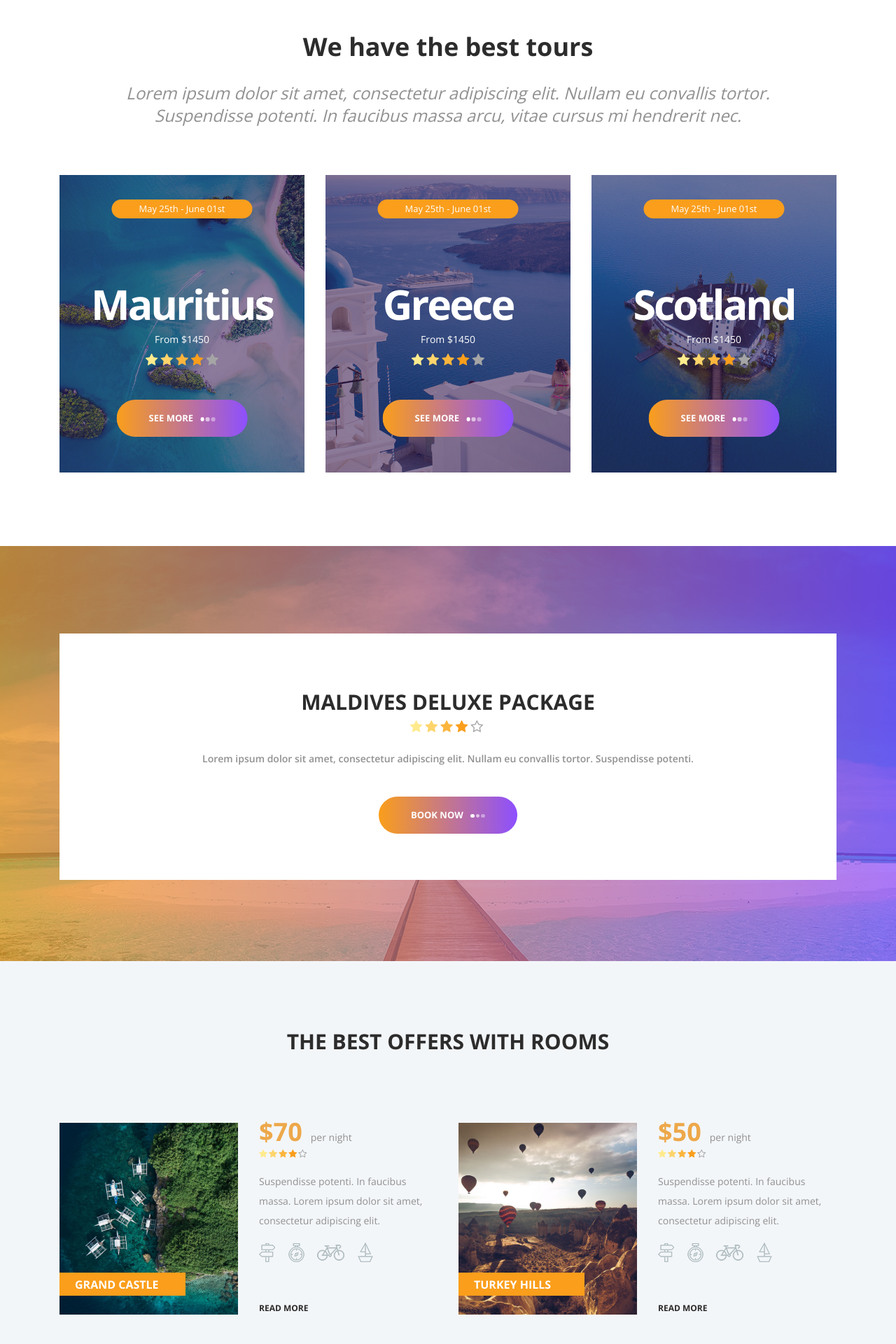
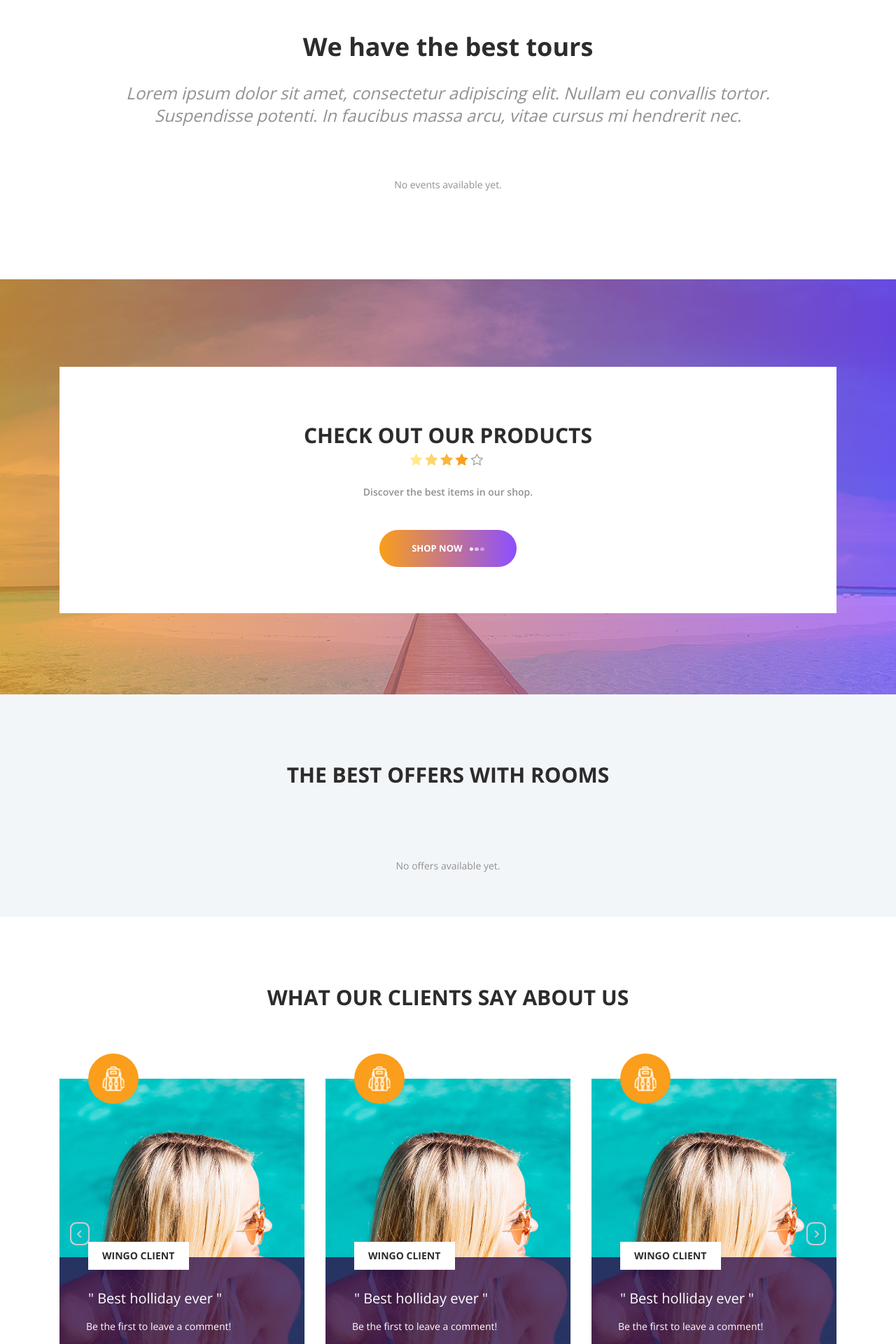
Before and after one commit to nour0310/Esprit-PIDEV-3A32-2526-WinGo, a Symfony app: template templates/index.html.twig in a window 1280 px wide. Shown: the part 1033-2953 px from the top of the page at 70% size. Run offline with Twig, Linux system fonts and the light colour scheme; the template is opened without the code that fills it, so the values that code supplies are empty; some libraries are stand-ins or nearby versions.

Commit message:
les tests

```diff
--- a/templates/index.html.twig
+++ b/templates/index.html.twig
@@ -134,23 +134,17 @@
 			</div>
 			<div class="row intro_items">
 
-				{% set intro_items = intro_items is defined ? intro_items : [
-					{image: 'intro_1.jpg', date: 'May 25th - June 01st', name: 'Mauritius', price: 'From $1450'},
-					{image: 'intro_2.jpg', date: 'May 25th - June 01st', name: 'Greece', price: 'From $1450'},
-					{image: 'intro_3.jpg', date: 'May 25th - June 01st', name: 'Scotland', price: 'From $1450'}
-				] %}
-
-				{% for item in intro_items %}
+				{% for event in events %}
 				<div class="col-lg-4 intro_col">
 					<div class="intro_item">
 						<div class="intro_item_overlay"></div>
-						<div class="intro_item_background" style="background-image:url({{ asset('images/' ~ item.image) }})"></div>
+						<div class="intro_item_background" style="background-image:url({{ event.imageEvent ? asset('uploads/events/' ~ event.imageEvent) : asset('images/intro_1.jpg') }})"></div>
 						<div class="intro_item_content d-flex flex-column align-items-center justify-content-center">
-							<div class="intro_date">{{ item.date }}</div>
+							<div class="intro_date">{{ event.dateEvent ? event.dateEvent|date('M dS') : '' }}</div>
 							<div class="button intro_button"><div class="button_bcg"></div><a href="#">see more<span></span><span></span><span></span></a></div>
 							<div class="intro_center text-center">
-								<h1>{{ item.name }}</h1>
-								<div class="intro_price">{{ item.price }}</div>
+								<h1>{{ event.title }}</h1>
+								<div class="intro_price">From ${{ event.price }}</div>
 								<div class="rating rating_4">
 									<i class="fa fa-star"></i><i class="fa fa-star"></i><i class="fa fa-star"></i><i class="fa fa-star"></i><i class="fa fa-star"></i>
 								</div>
@@ -158,6 +152,8 @@
 						</div>
 					</div>
 				</div>
+				{% else %}
+				<div class="col text-center"><p>No events available yet.</p></div>
 				{% endfor %}
 
 			</div>
@@ -173,18 +169,19 @@
 					<div class="cta_slider_container">
 						<div class="owl-carousel owl-theme cta_slider">
 
-							{% set cta_items = cta_items is defined ? cta_items : [
-								{title: 'maldives deluxe package', text: 'Lorem ipsum dolor sit amet, consectetur adipiscing elit. Nullam eu convallis tortor. Suspendisse potenti.'},
-								{title: 'maldives deluxe package', text: 'Lorem ipsum dolor sit amet, consectetur adipiscing elit. Nullam eu convallis tortor. Suspendisse potenti.'},
-								{title: 'maldives deluxe package', text: 'Lorem ipsum dolor sit amet, consectetur adipiscing elit. Nullam eu convallis tortor. Suspendisse potenti.'}
-							] %}
-
-							{% for item in cta_items %}
+							{% for produit in produits %}
 							<div class="owl-item cta_item text-center">
-								<div class="cta_title">{{ item.title }}</div>
+								<div class="cta_title">{{ produit.nom }}</div>
 								<div class="rating_r rating_r_4"><i></i><i></i><i></i><i></i><i></i></div>
-								<p class="cta_text">{{ item.text }}</p>
-								<div class="button cta_button"><div class="button_bcg"></div><a href="#">book now<span></span><span></span><span></span></a></div>
+								<p class="cta_text">{{ produit.description|slice(0, 100) }}...</p>
+								<div class="button cta_button"><div class="button_bcg"></div><a href="#">view product<span></span><span></span><span></span></a></div>
+							</div>
+							{% else %}
+							<div class="owl-item cta_item text-center">
+								<div class="cta_title">Check out our products</div>
+								<div class="rating_r rating_r_4"><i></i><i></i><i></i><i></i><i></i></div>
+								<p class="cta_text">Discover the best items in our shop.</p>
+								<div class="button cta_button"><div class="button_bcg"></div><a href="#">shop now<span></span><span></span><span></span></a></div>
 							</div>
 							{% endfor %}
 
@@ -221,28 +218,21 @@
 			</div>
 			<div class="row offers_items">
 
-				{% set offers = offers is defined ? offers : [
-					{image: 'offer_1.jpg', name: 'grand castle', price: '$70', text: 'Suspendisse potenti. In faucibus massa. Lorem ipsum dolor sit amet, consectetur adipiscing elit.'},
-					{image: 'offer_2.jpg', name: 'turkey hills', price: '$50', text: 'Suspendisse potenti. In faucibus massa. Lorem ipsum dolor sit amet, consectetur adipiscing elit.'},
-					{image: 'offer_3.jpg', name: 'island dream', price: '$90', text: 'Suspendisse potenti. In faucibus massa. Lorem ipsum dolor sit amet, consectetur adipiscing elit.'},
-					{image: 'offer_4.jpg', name: 'travel light', price: '$30', text: 'Suspendisse potenti. In faucibus massa. Lorem ipsum dolor sit amet, consectetur adipiscing elit.'}
-				] %}
-
-				{% for offer in offers %}
+				{% for event in events_offers %}
 				<div class="col-lg-6 offers_col">
 					<div class="offers_item">
 						<div class="row">
 							<div class="col-lg-6">
 								<div class="offers_image_container">
-									<div class="offers_image_background" style="background-image:url({{ asset('images/' ~ offer.image) }})"></div>
-									<div class="offer_name"><a href="#">{{ offer.name }}</a></div>
+									<div class="offers_image_background" style="background-image:url({{ event.imageEvent ? asset('uploads/events/' ~ event.imageEvent) : asset('images/offer_1.jpg') }})"></div>
+									<div class="offer_name"><a href="#">{{ event.title }}</a></div>
 								</div>
 							</div>
 							<div class="col-lg-6">
 								<div class="offers_content">
-									<div class="offers_price">{{ offer.price }}<span>per night</span></div>
+									<div class="offers_price">${{ event.price }}<span>per ticket</span></div>
 									<div class="rating_r rating_r_4 offers_rating"><i></i><i></i><i></i><i></i><i></i></div>
-									<p class="offers_text">{{ offer.text }}</p>
+									<p class="offers_text">{{ event.description|slice(0, 80) }}...</p>
 									<div class="offers_icons">
 										<ul class="offers_icons_list">
 											<li class="offers_icons_item"><img src="{{ asset('images/post.png') }}" alt=""></li>
@@ -257,6 +247,8 @@
 						</div>
 					</div>
 				</div>
+				{% else %}
+				<div class="col text-center"><p>No offers available yet.</p></div>
 				{% endfor %}
 
 			</div>
@@ -277,25 +269,35 @@
 					<div class="test_slider_container">
 						<div class="owl-carousel owl-theme test_slider">
 
-							{% set testimonials = testimonials is defined ? testimonials : [
-								{image: 'test_1.jpg', icon: 'backpack.png', name: 'carla smith', date: 'May 24, 2017', quote: 'Best holliday ever', text: 'Nullam eu convallis tortor. Suspendisse potenti. In faucibus massa arcu, vitae cursus mi hendrerit nec.'},
-								{image: 'test_2.jpg', icon: 'island_t.png', name: 'carla smith', date: 'May 24, 2017', quote: 'Best holliday ever', text: 'Nullam eu convallis tortor. Suspendisse potenti. In faucibus massa arcu, vitae cursus mi hendrerit nec.'},
-								{image: 'test_3.jpg', icon: 'kayak.png', name: 'carla smith', date: 'May 24, 2017', quote: 'Best holliday ever', text: 'Nullam eu convallis tortor. Suspendisse potenti. In faucibus massa arcu, vitae cursus mi hendrerit nec.'}
-							] %}
-
-							{% for test in testimonials %}
+							{% for test in commentaires %}
 							<div class="owl-item">
 								<div class="test_item">
-									<div class="test_image"><img src="{{ asset('images/' ~ test.image) }}" alt=""></div>
-									<div class="test_icon"><img src="{{ asset('images/' ~ test.icon) }}" alt=""></div>
+									<div class="test_image"><img src="{{ test.utilisateur and test.utilisateur.avatarUrl ? test.utilisateur.avatarUrl : asset('images/test_1.jpg') }}" alt="" style="width: 100%; height: 100%; object-fit: cover;"></div>
+									<div class="test_icon"><img src="{{ asset('images/backpack.png') }}" alt=""></div>
 									<div class="test_content_container">
 										<div class="test_content">
 											<div class="test_item_info">
-												<div class="test_name">{{ test.name }}</div>
-												<div class="test_date">{{ test.date }}</div>
+												<div class="test_name">{{ test.utilisateur ? test.utilisateur.nom : 'Anonyme' }}</div>
+												<div class="test_date">{{ test.dateCommentaire ? test.dateCommentaire|date('M d, Y') : '' }}</div>
 											</div>
-											<div class="test_quote_title">" {{ test.quote }} "</div>
-											<p class="test_quote_text">{{ test.text }}</p>
+											<div class="test_quote_title">" Very satisfied "</div>
+											<p class="test_quote_text">{{ test.contenu }}</p>
+										</div>
+									</div>
+								</div>
+							</div>
+							{% else %}
+							<div class="owl-item">
+								<div class="test_item">
+									<div class="test_image"><img src="{{ asset('images/test_1.jpg') }}" alt=""></div>
+									<div class="test_icon"><img src="{{ asset('images/backpack.png') }}" alt=""></div>
+									<div class="test_content_container">
+										<div class="test_content">
+											<div class="test_item_info">
+												<div class="test_name">WinGo Client</div>
+											</div>
+											<div class="test_quote_title">" Best holliday ever "</div>
+											<p class="test_quote_text">Be the first to leave a comment!</p>
 										</div>
 									</div>
 								</div>
@@ -335,28 +337,25 @@
 			</div>
 			<div class="row trending_container">
 
-				{% set trending = trending is defined ? trending : [
-					{image: 'trend_1.png', title: 'grand hotel', price: 'From $182', location: 'madrid, spain'},
-					{image: 'trend_2.png', title: 'mars hotel', price: 'From $182', location: 'madrid, spain'},
-					{image: 'trend_3.png', title: 'queen hotel', price: 'From $182', location: 'madrid, spain'},
-					{image: 'trend_4.png', title: 'mars hotel', price: 'From $182', location: 'madrid, spain'},
-					{image: 'trend_5.png', title: 'grand hotel', price: 'From $182', location: 'madrid, spain'},
-					{image: 'trend_6.png', title: 'mars hotel', price: 'From $182', location: 'madrid, spain'},
-					{image: 'trend_7.png', title: 'queen hotel', price: 'From $182', location: 'madrid, spain'},
-					{image: 'trend_8.png', title: 'mars hotel', price: 'From $182', location: 'madrid, spain'}
-				] %}
-
-				{% for item in trending %}
+				{% for article in articles %}
 				<div class="col-lg-3 col-sm-6">
 					<div class="trending_item clearfix">
-						<div class="trending_image"><img src="{{ asset('images/' ~ item.image) }}" alt=""></div>
+						<div class="trending_image">
+							{% if article.image %}
+								<img src="{{ asset('uploads/articles/' ~ article.image) }}" alt="{{ article.titre }}" style="width: 100%; height: 90px; object-fit: cover;">
+							{% else %}
+								<img src="{{ asset('images/trend_1.png') }}" alt="">
+							{% endif %}
+						</div>
 						<div class="trending_content">
-							<div class="trending_title"><a href="#">{{ item.title }}</a></div>
-							<div class="trending_price">{{ item.price }}</div>
-							<div class="trending_location">{{ item.location }}</div>
+							<div class="trending_title"><a href="#">{{ article.titre|slice(0, 20) }}</a></div>
+							<div class="trending_price">{{ article.categorie }}</div>
+							<div class="trending_location">{{ article.region }}</div>
 						</div>
 					</div>
 				</div>
+				{% else %}
+				<div class="col text-center"><p>No articles trending right now.</p></div>
 				{% endfor %}
 
 			</div>
```
Also changed, not shown: src/Controller/FrontController.php (+33 -10 lines).
